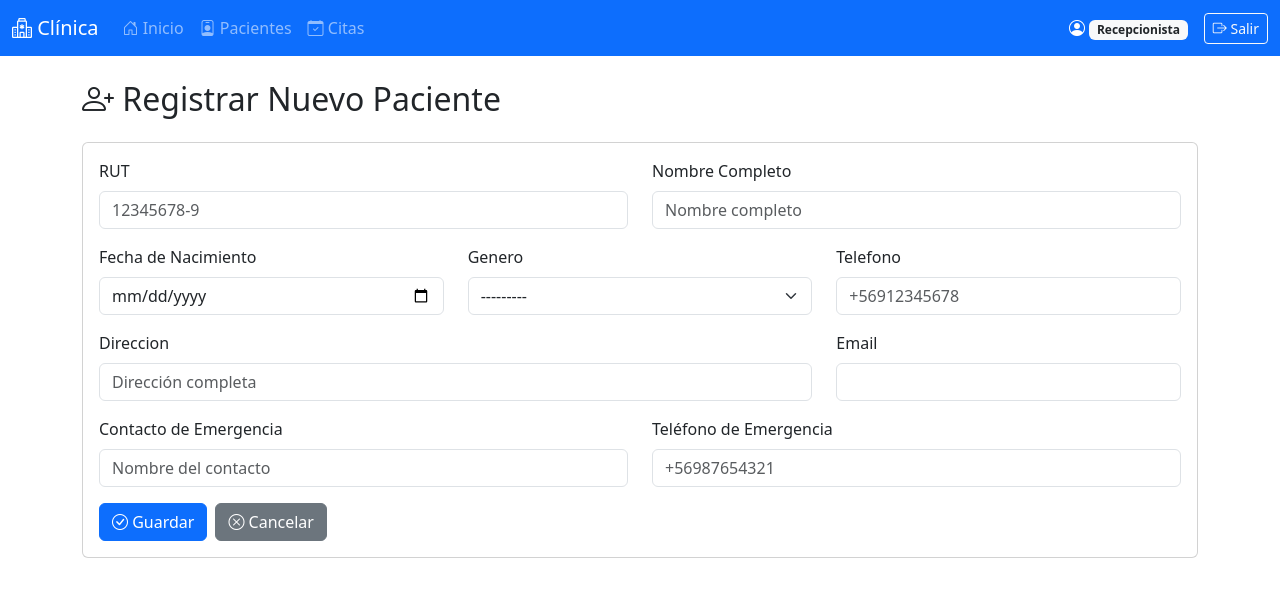
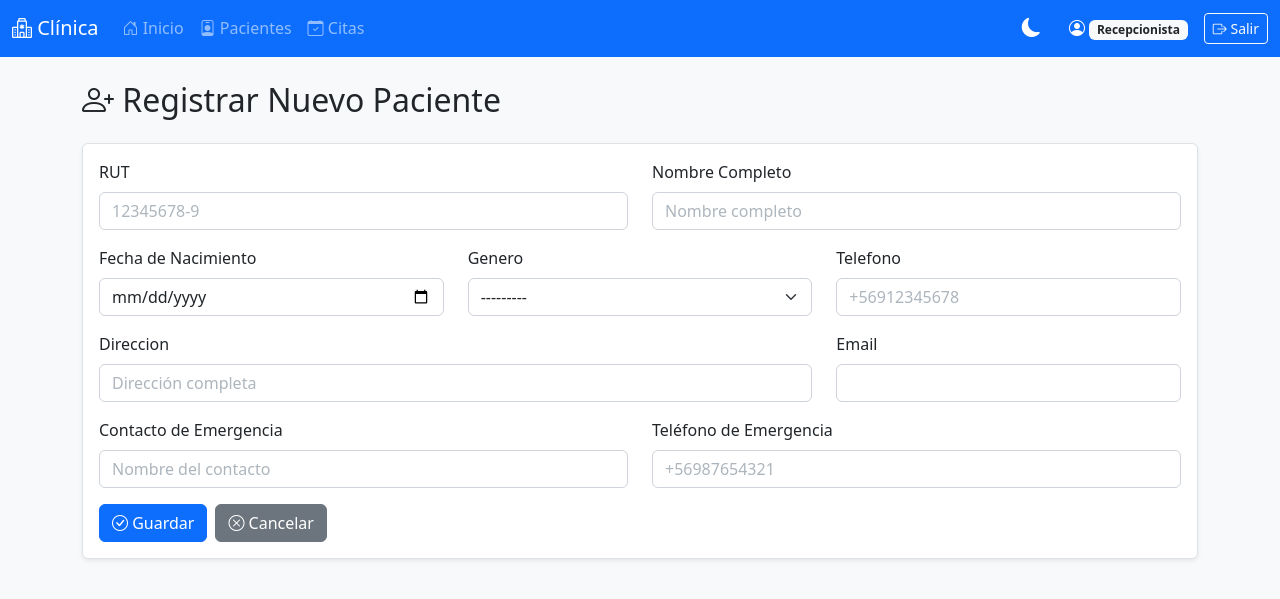
Before and after one commit to NicoG56/GestionClinica, a Django app: page /pacientes/crear/ in a window 1280 px wide. Shown: the top 599 px of the page. Run offline with Django 5.2, Linux system fonts and the light colour scheme; the visitor is signed in with stand-in values (Sample User, id 1).

Commit message:
Paginador y Modo Oscuro

```diff
--- a/gestor_app/static/estilos/estilos.css
+++ b/gestor_app/static/estilos/estilos.css
@@ -0,0 +1,300 @@
+/* =====================================================
+   VARIABLES DE TEMA - MODO CLARO Y OSCURO
+   ===================================================== */
+
+:root {
+    /* Modo Claro (por defecto) */
+    --bg-primary: #ffffff;
+    --bg-secondary: #f8f9fa;
+    --bg-tertiary: #e9ecef;
+    --text-primary: #212529;
+    --text-secondary: #6c757d;
+    --text-muted: #adb5bd;
+    --border-color: #dee2e6;
+    --card-shadow: 0 0.125rem 0.25rem rgba(0, 0, 0, 0.075);
+    --card-hover-shadow: 0 0.5rem 1rem rgba(0, 0, 0, 0.15);
+    --input-bg: #ffffff;
+    --input-border: #ced4da;
+    --table-stripe: rgba(0, 0, 0, 0.05);
+    --table-hover: rgba(0, 0, 0, 0.075);
+}
+
+[data-theme="dark"] {
+    /* Modo Oscuro */
+    --bg-primary: #1a1d24;
+    --bg-secondary: #212529;
+    --bg-tertiary: #2d3238;
+    --text-primary: #e9ecef;
+    --text-secondary: #adb5bd;
+    --text-muted: #6c757d;
+    --border-color: #495057;
+    --card-shadow: 0 0.125rem 0.25rem rgba(0, 0, 0, 0.3);
+    --card-hover-shadow: 0 0.5rem 1rem rgba(0, 0, 0, 0.5);
+    --input-bg: #2d3238;
+    --input-border: #495057;
+    --table-stripe: rgba(255, 255, 255, 0.05);
+    --table-hover: rgba(255, 255, 255, 0.075);
+}
+
+/* =====================================================
+   ESTILOS GENERALES CON TEMA
+   ===================================================== */
+
+body {
+    background-color: var(--bg-secondary);
+    color: var(--text-primary);
+    transition: background-color 0.3s ease, color 0.3s ease;
+}
+
+/* Cards */
+.card {
+    background-color: var(--bg-primary);
+    color: var(--text-primary);
+    border-color: var(--border-color);
+    box-shadow: var(--card-shadow);
+    transition: background-color 0.3s ease, color 0.3s ease, box-shadow 0.3s ease;
+}
+
+.card:hover {
+    box-shadow: var(--card-hover-shadow);
+}
+
+.card-header {
+    background-color: var(--bg-tertiary);
+    color: var(--text-primary);
+    border-bottom-color: var(--border-color);
+}
+
+.card-footer {
+    background-color: var(--bg-tertiary);
+    border-top-color: var(--border-color);
+}
+
+/* Tables */
+.table {
+    color: var(--text-primary);
+    --bs-table-bg: var(--bg-primary);
+    --bs-table-striped-bg: var(--table-stripe);
+    --bs-table-hover-bg: var(--table-hover);
+    --bs-table-border-color: var(--border-color);
+}
+
+.table > :not(caption) > * > * {
+    background-color: var(--bg-primary);
+    color: var(--text-primary);
+}
+
+/* Forms */
+.form-control,
+.form-select {
+    background-color: var(--input-bg);
+    color: var(--text-primary);
+    border-color: var(--input-border);
+    transition: background-color 0.3s ease, color 0.3s ease;
+}
+
+.form-control:focus,
+.form-select:focus {
+    background-color: var(--input-bg);
+    color: var(--text-primary);
+    border-color: #86b7fe;
+    box-shadow: 0 0 0 0.25rem rgba(13, 110, 253, 0.25);
+}
+
+.form-control::placeholder {
+    color: var(--text-muted);
+}
+
+.form-label {
+    color: var(--text-primary);
+}
+
+/* Modals */
+.modal-content {
+    background-color: var(--bg-primary);
+    color: var(--text-primary);
+    border-color: var(--border-color);
+}
+
+.modal-header,
+.modal-footer {
+    border-color: var(--border-color);
+}
+
+/* Dropdowns */
+.dropdown-menu {
+    background-color: var(--bg-primary);
+    border-color: var(--border-color);
+}
+
+.dropdown-item {
+    color: var(--text-primary);
+}
+
+.dropdown-item:hover,
+.dropdown-item:focus {
+    background-color: var(--bg-tertiary);
+    color: var(--text-primary);
+}
+
+/* List Groups */
+.list-group-item {
+    background-color: var(--bg-primary);
+    color: var(--text-primary);
+    border-color: var(--border-color);
+}
+
+/* Alerts - Mantener colores de Bootstrap pero ajustar contraste */
+[data-theme="dark"] .alert-info {
+    background-color: #0d6efd33;
+    border-color: #0d6efd;
+    color: #9ec5fe;
+}
+
+[data-theme="dark"] .alert-success {
+    background-color: #19875433;
+    border-color: #198754;
+    color: #75b798;
+}
+
+[data-theme="dark"] .alert-warning {
+    background-color: #ffc10733;
+    border-color: #ffc107;
+    color: #ffda6a;
+}
+
+[data-theme="dark"] .alert-danger {
+    background-color: #dc354533;
+    border-color: #dc3545;
+    color: #ea868f;
+}
+
+/* Badges en modo oscuro */
+[data-theme="dark"] .badge.bg-light {
+    background-color: #495057 !important;
+    color: #f8f9fa !important;
+}
+
+/* Select2 en modo oscuro */
+[data-theme="dark"] .select2-container--bootstrap-5 .select2-selection {
+    background-color: var(--input-bg);
+    border-color: var(--input-border);
+    color: var(--text-primary);
+}
+
+[data-theme="dark"] .select2-container--bootstrap-5 .select2-dropdown {
+    background-color: var(--bg-primary);
+    border-color: var(--border-color);
+}
+
+[data-theme="dark"] .select2-container--bootstrap-5 .select2-results__option {
+    color: var(--text-primary);
+}
+
+[data-theme="dark"] .select2-container--bootstrap-5 .select2-results__option--highlighted {
+    background-color: var(--bg-tertiary);
+}
+
+[data-theme="dark"] .select2-container--bootstrap-5 .select2-search__field {
+    background-color: var(--input-bg);
+    color: var(--text-primary);
+    border-color: var(--input-border);
+}
+
+/* Botón de alternancia de tema */
+.theme-toggle {
+    cursor: pointer;
+    background: none;
+    border: none;
+    font-size: 1.2rem;
+    color: inherit;
+    transition: transform 0.3s ease;
+}
+
+.theme-toggle:hover {
+    transform: scale(1.1);
+}
+
+/* Paginación */
+.pagination .page-link {
+    background-color: var(--bg-primary);
+    color: var(--text-primary);
+    border-color: var(--border-color);
+}
+
+.pagination .page-link:hover {
+    background-color: var(--bg-tertiary);
+    color: var(--text-primary);
+    border-color: var(--border-color);
+}
+
+.pagination .page-item.active .page-link {
+    background-color: #0d6efd;
+    border-color: #0d6efd;
+    color: white;
+}
+
+.pagination .page-item.disabled .page-link {
+    background-color: var(--bg-secondary);
+    color: var(--text-muted);
+    border-color: var(--border-color);
+}
+
+/* Breadcrumbs */
+.breadcrumb {
+    background-color: var(--bg-tertiary);
+}
+
+.breadcrumb-item,
+.breadcrumb-item a {
+    color: var(--text-secondary);
+}
+
+.breadcrumb-item.active {
+    color: var(--text-primary);
+}
+
+/* HR */
+hr {
+    border-color: var(--border-color);
+    opacity: 1;
+}
+
+/* =====================================================
+   ESTILOS ESPECÍFICOS
+   ===================================================== */
+
+/* Dashboard stats cards */
+.stat-card {
+    transition: transform 0.2s ease;
+}
+
+.stat-card:hover {
+    transform: translateY(-5px);
+}
+
+/* Login page - mantener fondo blanco/oscuro */
+.login-container {
+    min-height: 100vh;
+    display: flex;
+    align-items: center;
+    justify-content: center;
+    background: linear-gradient(135deg, #667eea 0%, #764ba2 100%);
+}
+
+/* Smooth transitions para todos los elementos */
+* {
+    transition-property: background-color, color, border-color;
+    transition-duration: 0.3s;
+    transition-timing-function: ease;
+}
+
+/* Excepciones para transiciones */
+a,
+button,
+.btn,
+.nav-link,
+.dropdown-item {
+    transition-property: all;
+    transition-duration: 0.2s;
+}
--- a/gestor_app/templates/base.html
+++ b/gestor_app/templates/base.html
@@ -7,7 +7,44 @@
     <link href="https://cdn.jsdelivr.net/npm/bootstrap@5.3.0/dist/css/bootstrap.min.css" rel="stylesheet">
     <link rel="stylesheet" href="https://cdn.jsdelivr.net/npm/bootstrap-icons@1.10.0/font/bootstrap-icons.css">
     {% load static %}
-    <link rel="stylesheet" href="{% static 'estilos/estilos.css' %}">
+    <link rel="stylesheet" href="{% static 'estilos/estilos.css' %}?v=2.0">
+
+    <style>
+        /* Tema oscuro - Estilos críticos inline */
+        :root {
+            --bg-primary: #ffffff;
+            --bg-secondary: #f8f9fa;
+            --text-primary: #212529;
+        }
+
+        [data-theme="dark"] {
+            --bg-primary: #1a1d24;
+            --bg-secondary: #212529;
+            --text-primary: #e9ecef;
+        }
+
+        body {
+            background-color: var(--bg-secondary);
+            color: var(--text-primary);
+            transition: background-color 0.3s ease, color 0.3s ease;
+        }
+
+        .card {
+            background-color: var(--bg-primary);
+            color: var(--text-primary);
+            transition: background-color 0.3s ease, color 0.3s ease;
+        }
+
+        .theme-toggle {
+            cursor: pointer;
+            transition: transform 0.3s ease;
+        }
+
+        .theme-toggle:hover {
+            transform: scale(1.1);
+        }
+    </style>
+
     {% block extra_css %}{% endblock %}
 </head>
 <body>
@@ -75,6 +112,9 @@
                 </ul>
 
                 <div class="d-flex align-items-center text-white">
+                    <button id="themeToggle" class="theme-toggle btn btn-link text-white me-3" title="Cambiar tema">
+                        <i class="bi bi-moon-fill" id="themeIcon"></i>
+                    </button>
                     <span class="me-3">
                         <i class="bi bi-person-circle"></i> {{ user.nombre }}
                         <span class="badge bg-light text-dark">{{ user.get_rol_display }}</span>
@@ -104,6 +144,56 @@
     </main>
 
     <script src="https://cdn.jsdelivr.net/npm/bootstrap@5.3.0/dist/js/bootstrap.bundle.min.js"></script>
+
+    <!-- Script para manejo de tema oscuro -->
+    <script>
+        // Función para aplicar el tema
+        function applyTheme(theme) {
+            const html = document.documentElement;
+            const themeIcon = document.getElementById('themeIcon');
+
+            if (theme === 'dark') {
+                html.setAttribute('data-theme', 'dark');
+                if (themeIcon) {
+                    themeIcon.classList.remove('bi-moon-fill');
+                    themeIcon.classList.add('bi-sun-fill');
+                }
+            } else {
+                html.removeAttribute('data-theme');
+                if (themeIcon) {
+                    themeIcon.classList.remove('bi-sun-fill');
+                    themeIcon.classList.add('bi-moon-fill');
+                }
+            }
+        }
+
+        // Cargar tema guardado al iniciar
+        document.addEventListener('DOMContentLoaded', function() {
+            const savedTheme = localStorage.getItem('theme') || 'light';
+            applyTheme(savedTheme);
+
+            // Evento para alternar tema
+            const themeToggle = document.getElementById('themeToggle');
+            if (themeToggle) {
+                themeToggle.addEventListener('click', function() {
+                    const currentTheme = document.documentElement.getAttribute('data-theme');
+                    const newTheme = currentTheme === 'dark' ? 'light' : 'dark';
+
+                    localStorage.setItem('theme', newTheme);
+                    applyTheme(newTheme);
+                });
+            }
+        });
+
+        // Aplicar tema inmediatamente para evitar parpadeo
+        (function() {
+            const savedTheme = localStorage.getItem('theme');
+            if (savedTheme === 'dark') {
+                document.documentElement.setAttribute('data-theme', 'dark');
+            }
+        })();
+    </script>
+
     {% block extra_js %}{% endblock %}
 </body>
 </html>
--- a/gestor_app/templates/dashboard_administrador.html
+++ b/gestor_app/templates/dashboard_administrador.html
@@ -172,7 +172,6 @@
                                     <th>Rol</th>
                                     <th>Email</th>
                                     <th>Fecha Registro</th>
-                                    <th>Estado</th>
                                 </tr>
                             </thead>
                             <tbody>
```
Also changed, not shown: gestor_app/templates/pagination.html (+5 -5 lines), gestor_app/templates/recetas/crear.html (+46 -1 lines), README.md.
